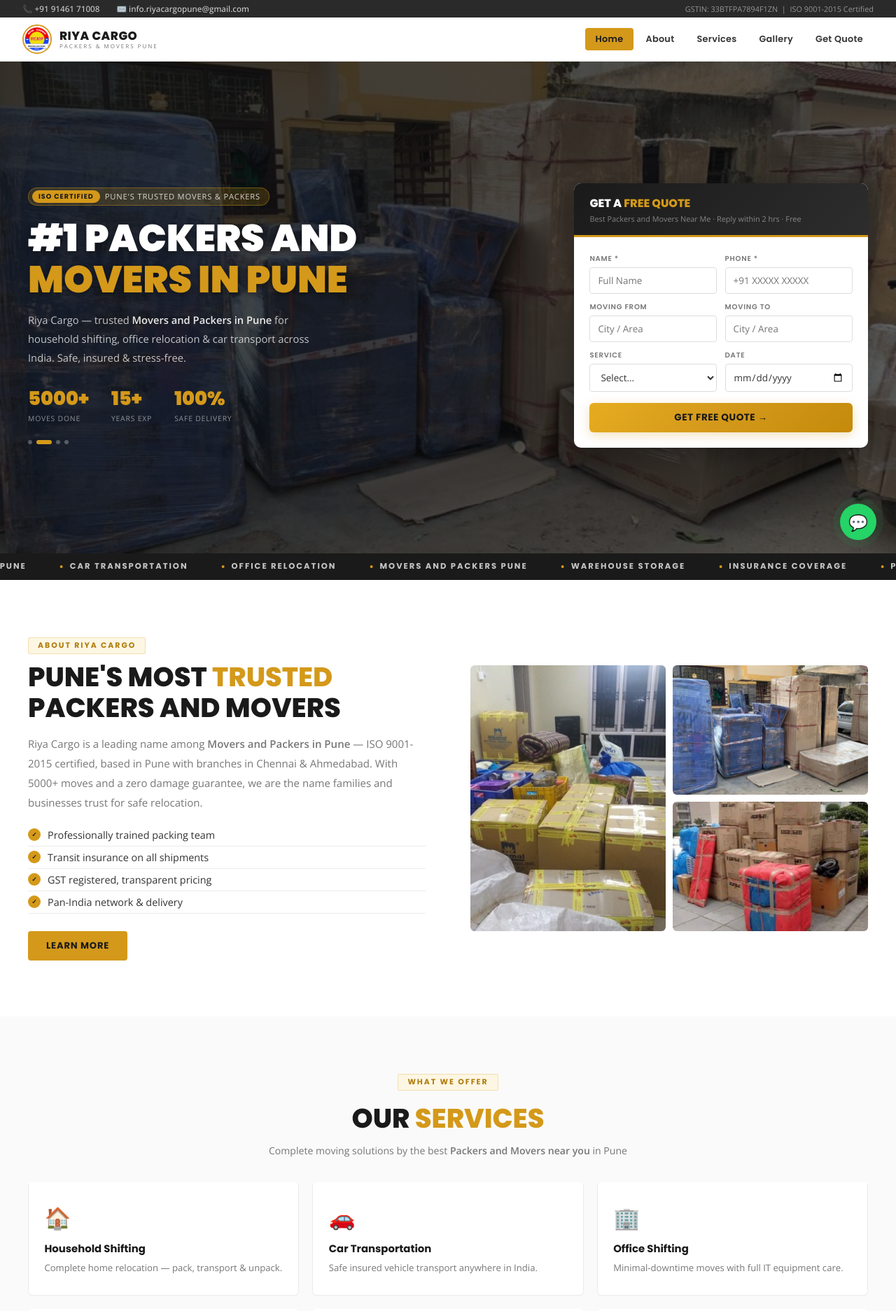
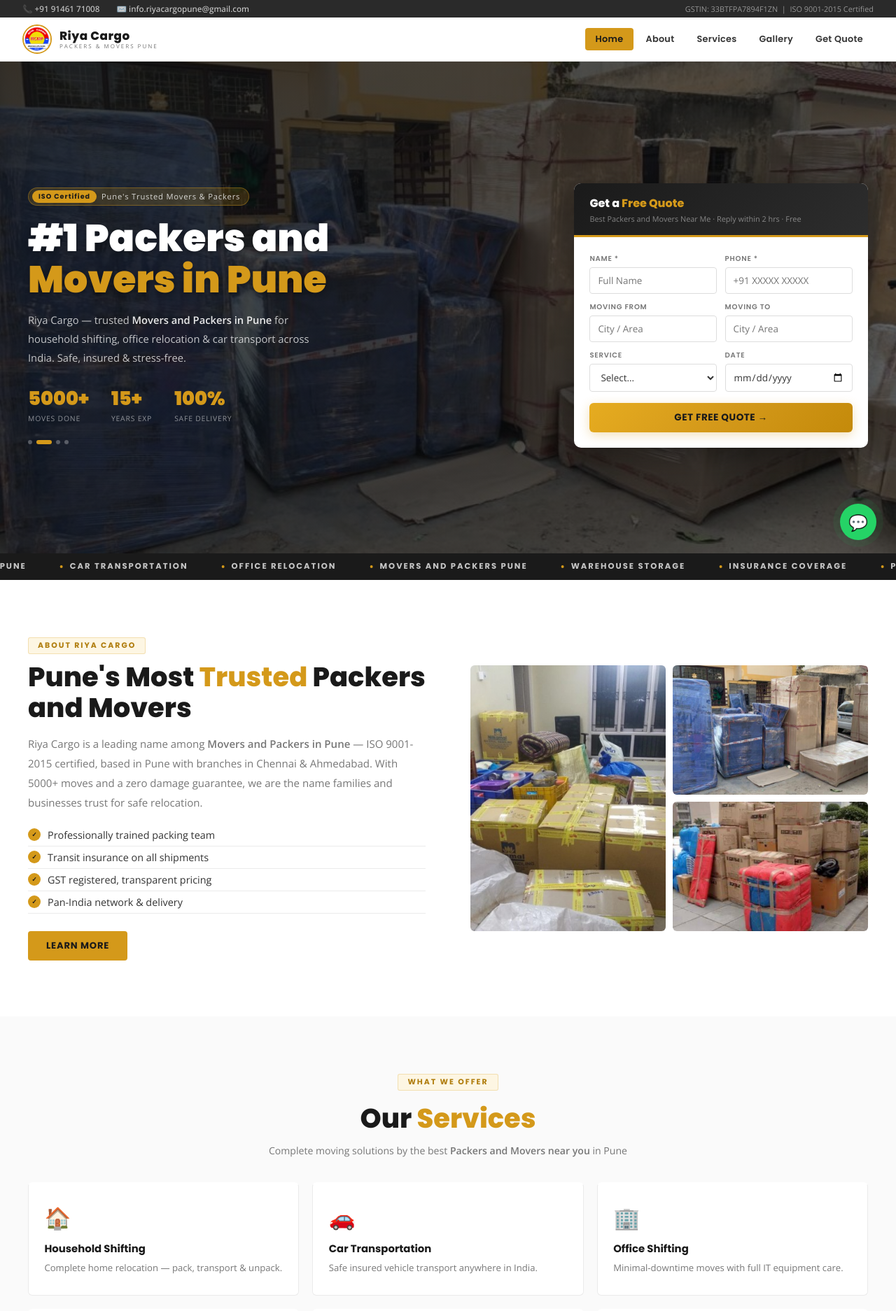
Before and after one commit to mahajan022/Riya-Cargo, a React (Vite) app: page / in a window 1280 px wide. Shown: the top 1874 px of the page at 70% size. Built offline with nearby package versions, Linux system fonts and the light colour scheme.

Commit message:
Fix: remove ALL CAPS text from headings/CTAs (Google Ads capitalization policy)

```diff
--- a/src/App.jsx
+++ b/src/App.jsx
@@ -133,7 +133,7 @@ const Nav = ({ page, setPage }) => {
         <div style={{ display:"flex", alignItems:"center", gap:"11px", cursor:"pointer" }} onClick={()=>go("Home")}>
           <img src={LOGO} alt="Riya Cargo Packers and Movers Pune" style={{ width:"42px", height:"42px", borderRadius:"50%", objectFit:"cover", border:"2px solid var(--acc)" }} />
           <div style={{ lineHeight:1.2 }}>
-            <div style={{ ...H, fontWeight:800, fontSize:"1.05rem", color:"var(--black)", letterSpacing:"0.5px" }}>RIYA CARGO</div>
+            <div style={{ ...H, fontWeight:800, fontSize:"1.05rem", color:"var(--black)", letterSpacing:"0.5px" }}>Riya Cargo</div>
             <div style={{ ...B, fontSize:"0.5rem", color:"var(--grey)", letterSpacing:"2px", textTransform:"uppercase" }}>Packers & Movers Pune</div>
           </div>
         </div>
@@ -195,12 +195,12 @@ const Hero = ({ setPage }) => {
         {/* Left text */}
         <div className="hero-text" style={{ flex:"1 1 0", minWidth:0 }}>
           <div style={{ display:"inline-flex", alignItems:"center", gap:"7px", background:"rgba(212,153,26,0.18)", border:"1px solid rgba(212,153,26,0.4)", padding:"3px 12px 3px 5px", borderRadius:"30px", marginBottom:"1.1rem", animation:"fadeUp 0.7s ease both" }}>
-            <span style={{ background:"var(--acc)", color:"var(--black)", padding:"2px 9px", borderRadius:"20px", ...H, fontWeight:700, fontSize:"0.6rem", letterSpacing:"1px" }}>ISO CERTIFIED</span>
-            <span style={{ ...B, fontSize:"0.7rem", color:"rgba(255,255,255,0.8)", letterSpacing:"0.8px" }}>PUNE'S TRUSTED MOVERS & PACKERS</span>
+            <span style={{ background:"var(--acc)", color:"var(--black)", padding:"2px 9px", borderRadius:"20px", ...H, fontWeight:700, fontSize:"0.6rem", letterSpacing:"1px" }}>ISO Certified</span>
+            <span style={{ ...B, fontSize:"0.7rem", color:"rgba(255,255,255,0.8)", letterSpacing:"0.8px" }}>Pune's Trusted Movers & Packers</span>
           </div>
           {/* KEYWORD 1 — H1 hero headline */}
           <h1 style={{ ...H, fontWeight:900, fontSize:"clamp(1.8rem,4.2vw,3.4rem)", lineHeight:1.1, color:"white", animation:"fadeUp 0.8s ease 0.1s both", marginBottom:"0.9rem", textShadow:"0 2px 10px rgba(0,0,0,0.4)" }}>
-            #1 PACKERS AND<br /><span style={{ color:"var(--acc)" }}>MOVERS IN PUNE</span>
+            #1 Packers and<br /><span style={{ color:"var(--acc)" }}>Movers in Pune</span>
           </h1>
           {/* KEYWORD 2 — hero sub-description */}
           <p style={{ ...B, fontSize:"0.92rem", color:"rgba(255,255,255,0.75)", maxWidth:"420px", lineHeight:1.85, animation:"fadeUp 0.8s ease 0.2s both", marginBottom:"1.5rem" }}>
@@ -234,7 +234,7 @@ const Hero = ({ setPage }) => {
             <div style={{ background:"white", borderRadius:"10px", overflow:"hidden", boxShadow:"0 12px 40px rgba(0,0,0,0.3)" }}>
               <div style={{ background:"linear-gradient(135deg, #1a1a1a, #2d2d2d)", padding:"1rem 1.4rem", borderBottom:"3px solid var(--acc)" }}>
                 {/* KEYWORD 3 — form header */}
-                <div style={{ ...H, fontWeight:800, fontSize:"1rem", color:"white", marginBottom:"0.15rem" }}>GET A <span style={{ color:"var(--acc)" }}>FREE QUOTE</span></div>
+                <div style={{ ...H, fontWeight:800, fontSize:"1rem", color:"white", marginBottom:"0.15rem" }}>Get a <span style={{ color:"var(--acc)" }}>Free Quote</span></div>
                 <div style={{ ...B, fontSize:"0.68rem", color:"rgba(255,255,255,0.45)" }}>Best Packers and Movers Near Me · Reply within 2 hrs · Free</div>
               </div>
               <div style={{ padding:"1.4rem" }}>
@@ -302,7 +302,7 @@ const Home = ({ setPage }) => {
           <div>
             <Tag text="About Riya Cargo" />
             {/* KEYWORD 4 — About section heading */}
-            <h2 style={{ ...H, fontWeight:800, fontSize:"clamp(1.5rem,3vw,2.4rem)", color:"var(--black)", lineHeight:1.15, marginBottom:"1rem" }}>PUNE'S MOST <span style={{ color:"var(--acc)" }}>TRUSTED</span> PACKERS AND MOVERS</h2>
+            <h2 style={{ ...H, fontWeight:800, fontSize:"clamp(1.5rem,3vw,2.4rem)", color:"var(--black)", lineHeight:1.15, marginBottom:"1rem" }}>Pune's Most <span style={{ color:"var(--acc)" }}>Trusted</span> Packers and Movers</h2>
             {/* KEYWORD 5 — About body paragraph */}
             <p style={{ ...B, color:"var(--grey)", lineHeight:1.85, marginBottom:"1rem", fontSize:"0.94rem" }}>Riya Cargo is a leading name among <strong>Movers and Packers in Pune</strong> — ISO 9001-2015 certified, based in Pune with branches in Chennai & Ahmedabad. With 5000+ moves and a zero damage guarantee, we are the name families and businesses trust for safe relocation.</p>
             <ul style={{ listStyle:"none", marginBottom:"1.6rem" }}>
@@ -328,7 +328,7 @@ const Home = ({ setPage }) => {
           <div style={{ textAlign:"center", marginBottom:"2.2rem" }}>
             <Tag text="What We Offer" />
             {/* KEYWORD 6 — Services section heading */}
-            <h2 style={{ ...H, fontWeight:800, fontSize:"clamp(1.5rem,3vw,2.4rem)", color:"var(--black)" }}>OUR <span style={{ color:"var(--acc)" }}>SERVICES</span></h2>
+            <h2 style={{ ...H, fontWeight:800, fontSize:"clamp(1.5rem,3vw,2.4rem)", color:"var(--black)" }}>Our <span style={{ color:"var(--acc)" }}>Services</span></h2>
             <p style={{ ...B, color:"var(--grey)", fontSize:"0.88rem", marginTop:"0.5rem" }}>Complete moving solutions by the best <strong>Packers and Movers near you</strong> in Pune</p>
           </div>
           <div className="g3" style={{ display:"grid", gridTemplateColumns:"repeat(3,1fr)", gap:"1.2rem" }}>
@@ -351,7 +351,7 @@ const Home = ({ setPage }) => {
         <div style={{ maxWidth:"1100px", margin:"0 auto" }}>
           <div style={{ textAlign:"center", marginBottom:"2.2rem" }}>
             <Tag text="How It Works" />
-            <h2 style={{ ...H, fontWeight:800, fontSize:"clamp(1.5rem,3vw,2.4rem)", color:"var(--black)" }}>4-STEP <span style={{ color:"var(--acc)" }}>PROCESS</span></h2>
+            <h2 style={{ ...H, fontWeight:800, fontSize:"clamp(1.5rem,3vw,2.4rem)", color:"var(--black)" }}>4-Step <span style={{ color:"var(--acc)" }}>Process</span></h2>
           </div>
           <div className="g4" style={{ display:"grid", gridTemplateColumns:"repeat(4,1fr)", gap:"0", position:"relative" }}>
             <div style={{ position:"absolute", top:"28px", left:"12%", right:"12%", height:"2px", background:"linear-gradient(90deg,var(--acc),var(--black))", zIndex:0 }} />
@@ -374,7 +374,7 @@ const Home = ({ setPage }) => {
         <div style={{ maxWidth:"1200px", margin:"0 auto" }}>
           <div style={{ textAlign:"center", marginBottom:"2rem" }}>
             <Tag text="Our Work" />
-            <h2 style={{ ...H, fontWeight:800, fontSize:"clamp(1.5rem,3vw,2.4rem)", color:"var(--black)" }}>SEE WHAT WE <span style={{ color:"var(--acc)" }}>DO BEST</span></h2>
+            <h2 style={{ ...H, fontWeight:800, fontSize:"clamp(1.5rem,3vw,2.4rem)", color:"var(--black)" }}>See What We <span style={{ color:"var(--acc)" }}>Do Best</span></h2>
           </div>
           <div style={{ display:"grid", gridTemplateColumns:"2fr 1fr 1fr", gridTemplateRows:"190px 190px", gap:"10px" }}>
             {[IMG_WORKERS,IMG_FURN,IMG_BOXES,IMG_WH1,IMG_TRUCK].map((src,i)=>(
@@ -392,7 +392,7 @@ const Home = ({ setPage }) => {
         <div style={{ maxWidth:"1100px", margin:"0 auto" }}>
           <div style={{ textAlign:"center", marginBottom:"2.2rem" }}>
             <Tag text="Client Reviews" />
-            <h2 style={{ ...H, fontWeight:800, fontSize:"clamp(1.5rem,3vw,2.4rem)", color:"var(--black)" }}>WHAT <span style={{ color:"var(--acc)" }}>CUSTOMERS</span> SAY</h2>
+            <h2 style={{ ...H, fontWeight:800, fontSize:"clamp(1.5rem,3vw,2.4rem)", color:"var(--black)" }}>What <span style={{ color:"var(--acc)" }}>Customers</span> Say</h2>
           </div>
           <div className="g3" style={{ display:"grid", gridTemplateColumns:"repeat(3,1fr)", gap:"1.3rem" }}>
             {[
@@ -419,7 +419,7 @@ const Home = ({ setPage }) => {
       </div>
 
       {/* KEYWORD 8 — CTA banner */}
-      <CTA title="LOOKING FOR PACKERS AND MOVERS NEAR YOU IN PUNE?" sub="Call Riya Cargo — the most trusted Movers and Packers in Pune. Free consultation, 7 days a week." btn="Get Free Quote" setPage={setPage} />
+      <CTA title="Looking for Packers and Movers Near You in Pune?" sub="Call Riya Cargo — the most trusted Movers and Packers in Pune. Free consultation, 7 days a week." btn="Get Free Quote" setPage={setPage} />
     </div>
   );
 };
@@ -432,7 +432,7 @@ const About = ({ setPage }) => (
       <div className="g2" style={{ maxWidth:"1200px", margin:"0 auto", display:"grid", gridTemplateColumns:"1.2fr 0.8fr", gap:"4rem", alignItems:"start" }}>
         <div>
           <Tag text="Who We Are" />
-          <h2 style={{ ...H, fontWeight:800, fontSize:"clamp(1.5rem,3vw,2.4rem)", color:"var(--black)", lineHeight:1.15, marginBottom:"1.1rem" }}>TRUSTED PACKERS AND MOVERS<br />IN <span style={{ color:"var(--acc)" }}>PUNE</span></h2>
+          <h2 style={{ ...H, fontWeight:800, fontSize:"clamp(1.5rem,3vw,2.4rem)", color:"var(--black)", lineHeight:1.15, marginBottom:"1.1rem" }}>Trusted Packers and Movers<br />in <span style={{ color:"var(--acc)" }}>Pune</span></h2>
           {["Riya Cargo Movers & Packers (Regd.) is one of Pune's most trusted relocation companies. As professional Packers and Movers in Pune, we've perfected seamless, safe, and efficient moving for over a decade.",
             "ISO 9001-2015 certified, ensuring the highest international quality standards. Our trained professionals handle every move with care — from studio apartments to full corporate shifts.",
             "Headquartered in Pune with offices in Chennai (Mr. Ajay Kaswan) and Ahmedabad (Mr. Sandeep Kaswan), giving us a strong Pan-India reach for long-distance relocations.",
@@ -449,7 +449,7 @@ const About = ({ setPage }) => (
       <div style={{ maxWidth:"1100px", margin:"0 auto" }}>
         <div style={{ textAlign:"center", marginBottom:"2.2rem" }}>
           <Tag text="Our Values" />
-          <h2 style={{ ...H, fontWeight:800, fontSize:"clamp(1.5rem,3vw,2.4rem)", color:"var(--black)" }}>WHY CHOOSE <span style={{ color:"var(--acc)" }}>US</span></h2>
+          <h2 style={{ ...H, fontWeight:800, fontSize:"clamp(1.5rem,3vw,2.4rem)", color:"var(--black)" }}>Why Choose <span style={{ color:"var(--acc)" }}>Us</span></h2>
         </div>
         <div className="g3" style={{ display:"grid", gridTemplateColumns:"repeat(3,1fr)", gap:"1.3rem" }}>
           {[{i:"🏆",t:"ISO 9001-2015",d:"Internationally certified quality management."},
@@ -473,7 +473,7 @@ const About = ({ setPage }) => (
       <div style={{ maxWidth:"1000px", margin:"0 auto" }}>
         <div style={{ textAlign:"center", marginBottom:"2.2rem" }}>
           <Tag text="Leadership" />
-          <h2 style={{ ...H, fontWeight:800, fontSize:"clamp(1.5rem,3vw,2.4rem)", color:"var(--black)" }}>MEET THE <span style={{ color:"var(--acc)" }}>TEAM</span></h2>
+          <h2 style={{ ...H, fontWeight:800, fontSize:"clamp(1.5rem,3vw,2.4rem)", color:"var(--black)" }}>Meet the <span style={{ color:"var(--acc)" }}>Team</span></h2>
         </div>
         <div className="g3" style={{ display:"grid", gridTemplateColumns:"repeat(3,1fr)", gap:"1.3rem" }}>
           {[{in:"RC",nm:"Riya Cargo Pune",rl:"Head Office",ph:"91461 71008",ci:"Pune, Maharashtra"},
@@ -495,7 +495,7 @@ const About = ({ setPage }) => (
         </div>
       </div>
     </div>
-    <CTA title="EXPERIENCED. TRUSTED. RELIABLE." sub="Join thousands of happy customers who chose Riya Cargo — Packers and Movers in Pune." btn="Get a Free Quote" setPage={setPage} />
+    <CTA title="Experienced. Trusted. Reliable." sub="Join thousands of happy customers who chose Riya Cargo — Packers and Movers in Pune." btn="Get a Free Quote" setPage={setPage} />
   </div>
 );
 
@@ -515,7 +515,7 @@ const Services = ({ setPage }) => {
         <div style={{ maxWidth:"1200px", margin:"0 auto" }}>
           <div style={{ textAlign:"center", marginBottom:"2.2rem" }}>
             <Tag text="Comprehensive Solutions" />
-            <h2 style={{ ...H, fontWeight:800, fontSize:"clamp(1.5rem,3vw,2.4rem)", color:"var(--black)" }}>EVERYTHING YOU <span style={{ color:"var(--acc)" }}>NEED</span></h2>
+            <h2 style={{ ...H, fontWeight:800, fontSize:"clamp(1.5rem,3vw,2.4rem)", color:"var(--black)" }}>Everything You <span style={{ color:"var(--acc)" }}>Need</span></h2>
             <p style={{ ...B, color:"var(--grey)", fontSize:"0.88rem", marginTop:"0.5rem" }}>Trusted <strong>Packers and Movers near you</strong> — serving all areas of Pune</p>
           </div>
           <div style={{ display:"flex", flexDirection:"column", gap:"1.4rem" }}>
@@ -535,7 +535,7 @@ const Services = ({ setPage }) => {
           </div>
         </div>
       </div>
-      <CTA title="NOT SURE WHICH SERVICE YOU NEED?" sub="Our team of expert Movers and Packers in Pune will guide you to the right solution." btn="Talk to an Expert" setPage={setPage} />
+      <CTA title="Not Sure Which Service You Need?" sub="Our team of expert Movers and Packers in Pune will guide you to the right solution." btn="Talk to an Expert" setPage={setPage} />
     </div>
   );
 };
@@ -559,7 +559,7 @@ const Gallery = ({ setPage }) => {
         <div style={{ maxWidth:"1200px", margin:"0 auto" }}>
           <div style={{ textAlign:"center", marginBottom:"2.2rem" }}>
             <Tag text="Real Moves" />
-            <h2 style={{ ...H, fontWeight:800, fontSize:"clamp(1.5rem,3vw,2.4rem)", color:"var(--black)" }}>OUR WORK <span style={{ color:"var(--acc)" }}>SPEAKS</span></h2>
+            <h2 style={{ ...H, fontWeight:800, fontSize:"clamp(1.5rem,3vw,2.4rem)", color:"var(--black)" }}>Our Work <span style={{ color:"var(--acc)" }}>Speaks</span></h2>
           </div>
           <div className="gal" style={{ columns:"3", columnGap:"12px" }}>
             {items.map((item,i)=>(
@@ -601,7 +601,7 @@ const Contact = ({ setPage }) => {
         <div className="cgrid" style={{ maxWidth:"1200px", margin:"0 auto", display:"grid", gridTemplateColumns:"0.85fr 1.15fr", gap:"3.5rem", alignItems:"stretch" }}>
           <div>
             <Tag text="Get in Touch" />
-            <h2 style={{ ...H, fontWeight:800, fontSize:"clamp(1.5rem,3vw,2.4rem)", color:"var(--black)", lineHeight:1.15, marginBottom:"1rem" }}>WE'RE HERE TO <span style={{ color:"var(--acc)" }}>HELP YOU MOVE</span></h2>
+            <h2 style={{ ...H, fontWeight:800, fontSize:"clamp(1.5rem,3vw,2.4rem)", color:"var(--black)", lineHeight:1.15, marginBottom:"1rem" }}>We're Here to <span style={{ color:"var(--acc)" }}>Help You Move</span></h2>
             <p style={{ ...B, color:"var(--grey)", marginBottom:"2rem", lineHeight:1.8, fontSize:"0.93rem" }}>Looking for <strong>Movers and Packers near you in Pune</strong>? Reach out for a free survey, quote, or any questions. Our team responds quickly!</p>
             {[{ic:"📍",t:"Head Office",c:"Khanna Building, Office No.2, Plot No.44,\nSec No.23, Transport Nagar,\nNigdi, Pune - 411044"},
               {ic:"📞",t:"Phone / WhatsApp",c:"+91 91461 71008\n+91 99620 71008 (Chennai)\n+91 99629 71008 (Ahmedabad)"},
@@ -617,14 +617,14 @@ const Contact = ({ setPage }) => {
           </div>
           <div style={{ background:"white", borderRadius:"12px", overflow:"hidden", boxShadow:"0 4px 24px rgba(0,0,0,0.08)", border:"2px solid var(--acc)", display:"flex", flexDirection:"column" }}>
             <div style={{ background:"linear-gradient(135deg, #1a1a1a, #2d2d2d)", padding:"1.6rem 2rem", borderBottom:"3px solid var(--acc)" }}>
-              <div style={{ ...H, fontWeight:800, fontSize:"1.3rem", color:"white", marginBottom:"0.2rem" }}>GET A <span style={{ color:"var(--acc)" }}>FREE QUOTE</span></div>
+              <div style={{ ...H, fontWeight:800, fontSize:"1.3rem", color:"white", marginBottom:"0.2rem" }}>Get a <span style={{ color:"var(--acc)" }}>Free Quote</span></div>
               <div style={{ ...B, fontSize:"0.73rem", color:"rgba(255,255,255,0.5)" }}>#1 Packers and Movers Pune · Reply within 2 hours · No obligation · 100% Free</div>
             </div>
             <div style={{ padding:"1.8rem 2rem", flex:1, display:"flex", flexDirection:"column" }}>
             {st==="success"?(
               <div style={{ background:"#f0fdf4", border:"1px solid #c3e6cb", padding:"2rem", borderRadius:"8px", textAlign:"center" }}>
                 <div style={{ fontSize:"2.5rem", marginBottom:"0.7rem" }}>✅</div>
-                <h4 style={{ ...H, fontWeight:800, fontSize:"1.2rem", color:"#2d6a4f", marginBottom:"0.4rem" }}>REQUEST SENT!</h4>
+                <h4 style={{ ...H, fontWeight:800, fontSize:"1.2rem", color:"#2d6a4f", marginBottom:"0.4rem" }}>Request Sent!</h4>
                 <p style={{ ...B, color:"#40916c", fontSize:"0.88rem" }}>We'll call you within 2 hours to confirm.</p>
                 <button onClick={()=>setSt("idle")} style={{ marginTop:"1rem", background:"var(--acc)", color:"var(--black)", border:"none", padding:"9px 22px", borderRadius:"4px", cursor:"pointer", ...H, fontWeight:700, fontSize:"0.8rem" }}>Submit Another</button>
               </div>
@@ -677,8 +677,8 @@ const Footer = ({ setPage }) => (
           <div style={{ display:"flex", alignItems:"center", gap:"11px", marginBottom:"1rem" }}>
             <img src={LOGO} alt="Riya Cargo Packers and Movers Pune" style={{ width:"44px", height:"44px", borderRadius:"50%", objectFit:"cover", border:"2px solid var(--acc)" }} />
             <div>
-              <div style={{ ...H, fontWeight:800, fontSize:"1rem", color:"white" }}>RIYA CARGO</div>
-              <div style={{ ...B, fontSize:"0.48rem", color:"rgba(255,255,255,0.35)", letterSpacing:"2px" }}>MOVERS & PACKERS (REGD.)</div>
+              <div style={{ ...H, fontWeight:800, fontSize:"1rem", color:"white" }}>Riya Cargo</div>
+              <div style={{ ...B, fontSize:"0.48rem", color:"rgba(255,255,255,0.35)", letterSpacing:"2px", textTransform:"uppercase" }}>Movers & Packers (Regd.)</div>
             </div>
           </div>
           {/* KEYWORD — Footer description */}
```
